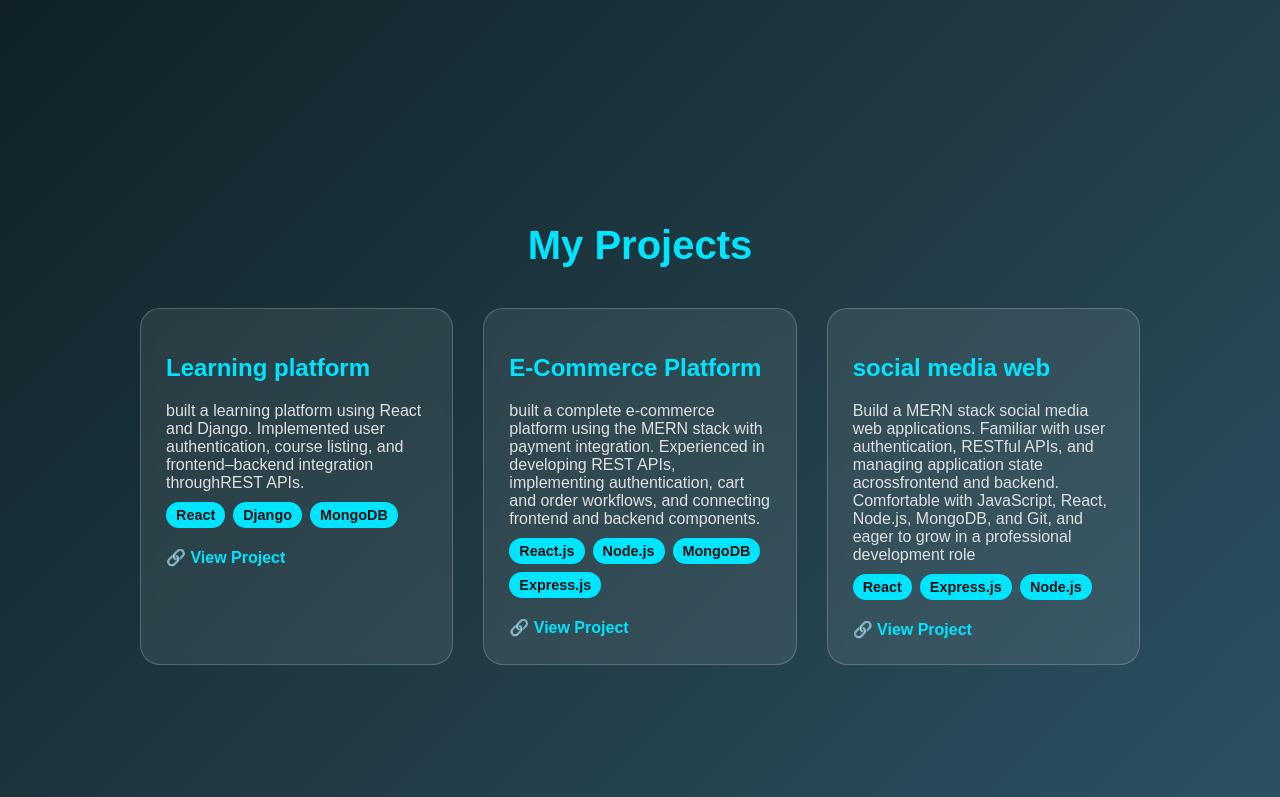
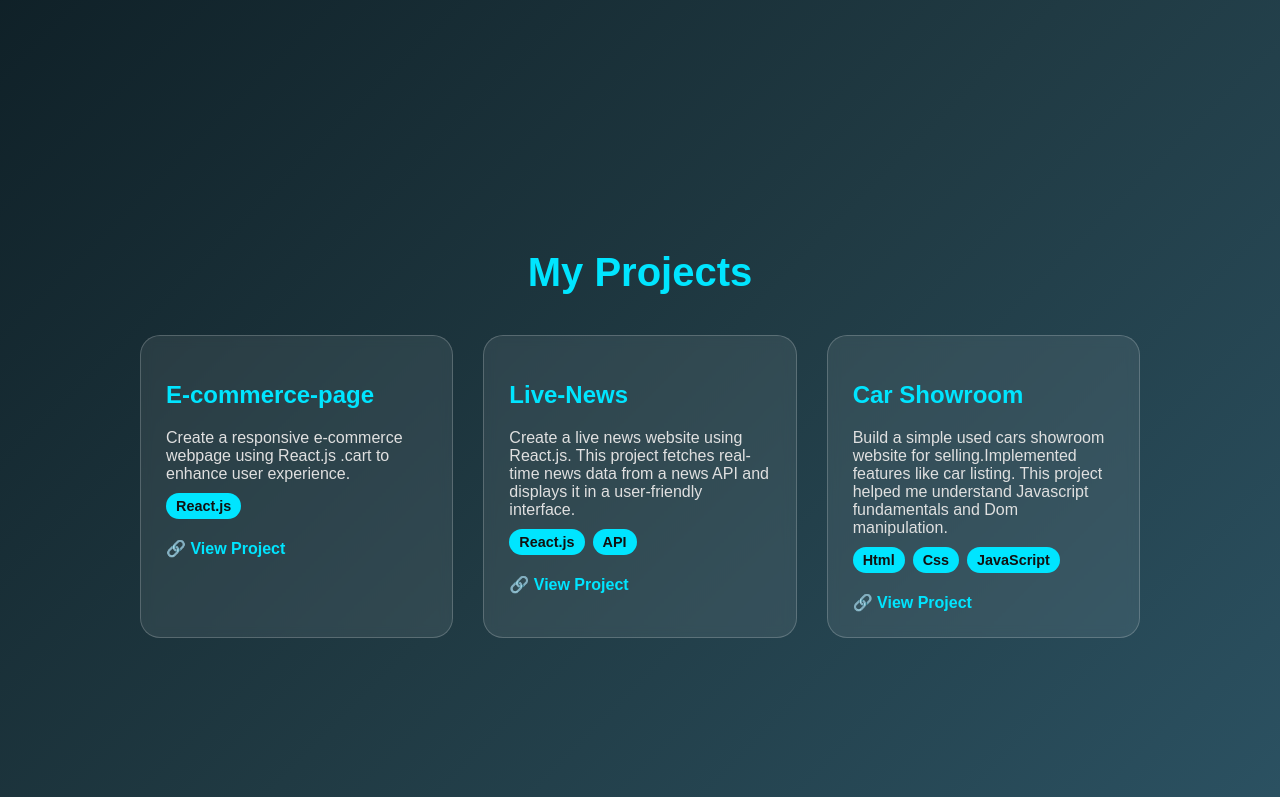
Before and after one commit to bharathganesh45/Bharath-portfolio, a React (Create React App) app: page / in a window 1280 px wide. Shown: the part 1876-2673 px from the top of the page. Built offline with nearby package versions, Linux system fonts and the light colour scheme.

Commit message:
Update portfolio components

```diff
--- a/src/components/Profile.jsx
+++ b/src/components/Profile.jsx
@@ -110,7 +110,7 @@ function ProfileSection() {
       >
         Passionate about building modern web applications with clean designs,
         interactive animations, and user-friendly experiences. I love working
-        with React, Node.js, Express.js, Python and everything in between.
+        with React, Node.js, Python and everything in between.
       </motion.p>
 
       {/* Animated Button */}
--- a/src/components/Project.jsx
+++ b/src/components/Project.jsx
@@ -5,26 +5,26 @@ function ProjectsSection() {
   const projects = [
 
      {
-      title: "Learning platform",
+      title: "E-commerce-page",
       description:
-        "built a learning platform using React and Django. Implemented user authentication, course listing, and frontend–backend integration throughREST APIs.",
-      tech: ["React", "Django", "MongoDB"],
-      link: "https://learning-platform-three-rho.vercel.app/",
+        "Create a responsive e-commerce webpage using React.js .cart to enhance user experience.",
+      tech: ["React.js"],
+      link: "",
     },
     {
-      title: "E-Commerce Platform",
+      title: "Live-News",
       description:
-        "built a complete e-commerce platform using the MERN stack with payment integration. Experienced in developing REST APIs, implementing authentication, cart and order workflows, and connecting frontend and backend components.",
-      tech: ["React.js", "Node.js", "MongoDB", "Express.js"],
-      link: "https://github.com/bharathganesh45/E-comerce-web",
+        "Create a live news website using React.js. This project fetches real-time news data from a news API and displays it in a user-friendly interface.",
+      tech: ["React.js","API"],
+      link: "",
     },
     {
-      title: "social media web",
+      title: "Car Showroom",
       description:
-        " Build a MERN stack social media web applications. Familiar with user authentication, RESTful APIs, and managing application state acrossfrontend and backend. Comfortable with JavaScript, React, Node.js, MongoDB, and Git, and eager to grow in a professional development role",
-      tech: ["React", "Express.js", "Node.js"],
-      link: "https://github.com/bharathganesh45/social-media-platform",
-      link:""
+        "Build a simple used cars showroom website for selling.Implemented features like car listing. This project helped me understand Javascript fundamentals and Dom manipulation. ",
+      tech: ["Html", "Css", "JavaScript"],
+      link: "https://www.skcars.in/",
+
     },
 
 
--- a/src/components/Skills.jsx
+++ b/src/components/Skills.jsx
@@ -5,9 +5,9 @@ import {
   DiCss3,
   DiReact,
   DiNodejsSmall,
-  DiMongodb,
+
   DiGit,
-  DiMysql,
+
 } from "react-icons/di";
 import { SiGithub, SiJavascript, SiPython } from "react-icons/si";
 
@@ -15,11 +15,11 @@ const skills = [
   { name: "HTML", icon: DiHtml5 },
   { name: "CSS", icon: DiCss3 },
   { name: "JavaScript", icon: SiJavascript },
-  { name: "React", icon: DiReact },
+  { name: "React.js", icon: DiReact },
   { name: "Node.js", icon: DiNodejsSmall },
-  { name: "MongoDB", icon: DiMongodb },
+
   { name: "Python", icon: SiPython },
-  { name: "SQL", icon: DiMysql },
+
   { name: "Git", icon: DiGit },
   { name: "GitHub", icon: SiGithub },
 ];
```
